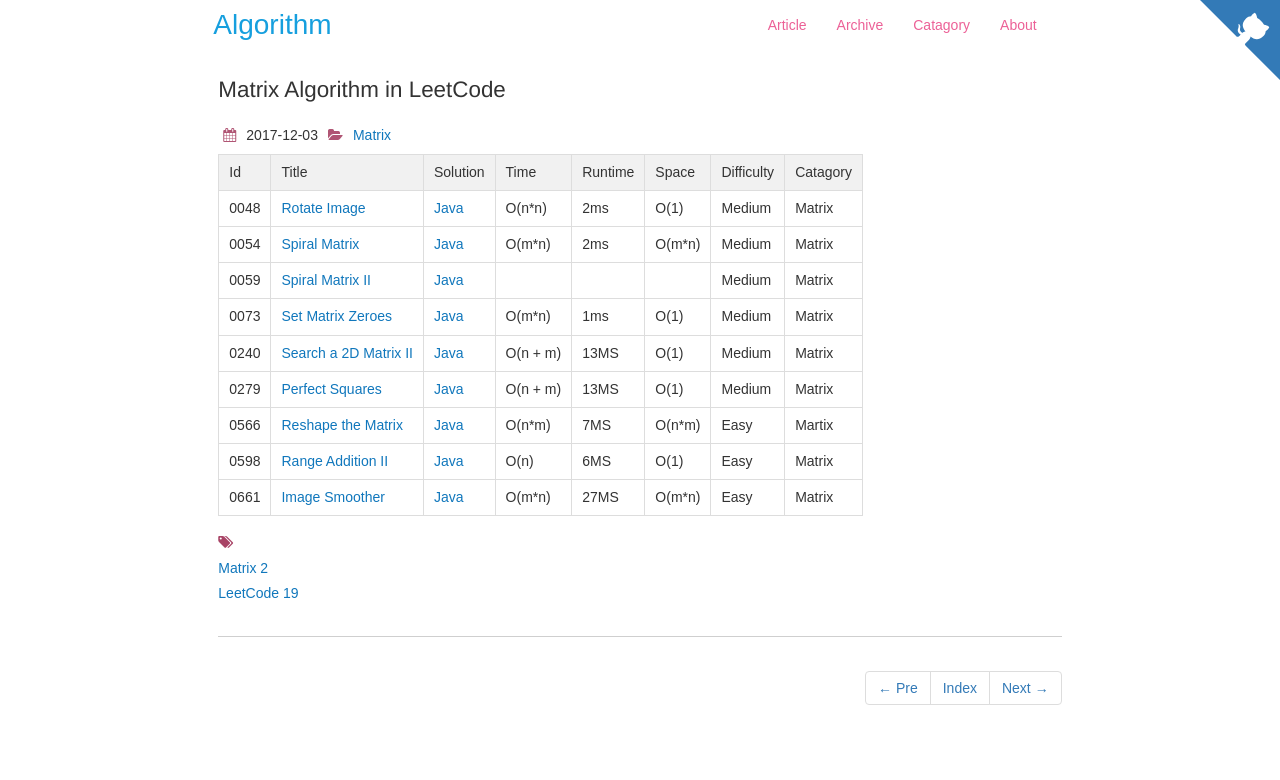
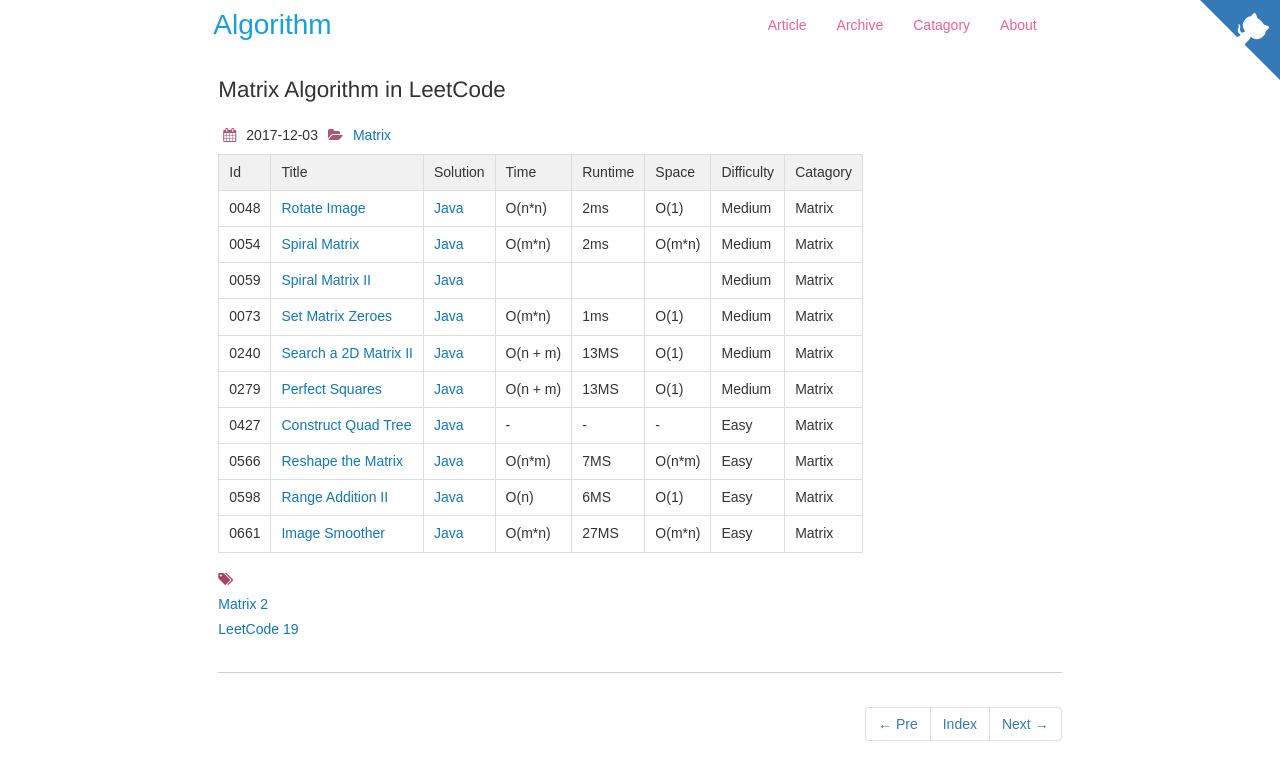
Before and after one commit to dunso/algorithm, a Jekyll site: the page built from docs/_posts/2017-12-03-Matrix.md, in a window 1280 px wide. Shown: the top 780 px of the page. Built offline with Jekyll 4.4.1, drawn with Linux system fonts in a browser that asks for light colours; nearby versions of some CDN libraries.

Commit message:
Add index of LeetCode0427.java to docs

```diff
--- a/docs/_posts/2017-12-03-Matrix.md
+++ b/docs/_posts/2017-12-03-Matrix.md
@@ -18,6 +18,7 @@
 |0073|[Set Matrix Zeroes](https://leetcode.com/problems/set-matrix-zeroes/) | [Java](https://e.srl/leetcode-73/)  | O(m\*n) |1ms| O(1)  |  Medium |Matrix|
 |0240|[Search a 2D Matrix II](https://leetcode.com/problems/search-a-2d-matrix-ii) | [Java](https://e.srl/leetcode-240/)  | O(n + m) |13MS| O(1)  |  Medium |Matrix|
 |0279|[Perfect Squares](https://leetcode.com/problems/perfect-squares) | [Java](https://e.srl/leetcode-279/)  | O(n + m) |13MS| O(1)  |  Medium |Matrix|
+|0427|[Construct Quad Tree](https://leetcode.com/problems/construct-quad-tree/) | [Java](https://e.srl/leetcode-427/)  |-|-|-|  Easy |Matrix|
 |0566|[Reshape the Matrix](https://leetcode.com/problems/reshape-the-matrix)| [Java](https://e.srl/leetcode-566/)  | O(n\*m) |7MS| O(n\*m)  |  Easy |Martix|
 |0598|[Range Addition II](https://leetcode.com/problems/range-addition-ii) | [Java](https://e.srl/leetcode-598/)  | O(n) |6MS| O(1)  |  Easy |Matrix|
 |0661|[Image Smoother](https://leetcode.com/problems/image-smoother) | [Java](https://e.srl/leetcode-661/)  | O(m\*n) |27MS| O(m\*n)  |  Easy |Matrix|
```
